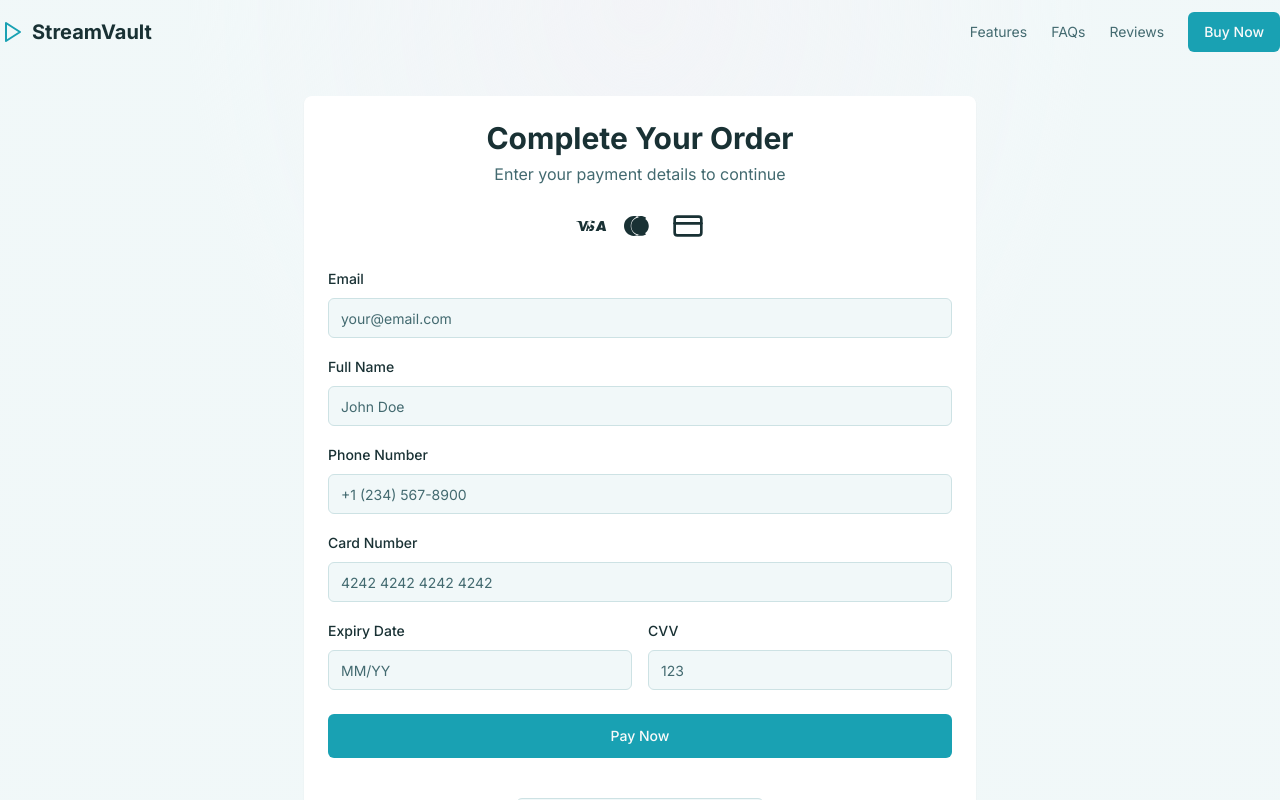
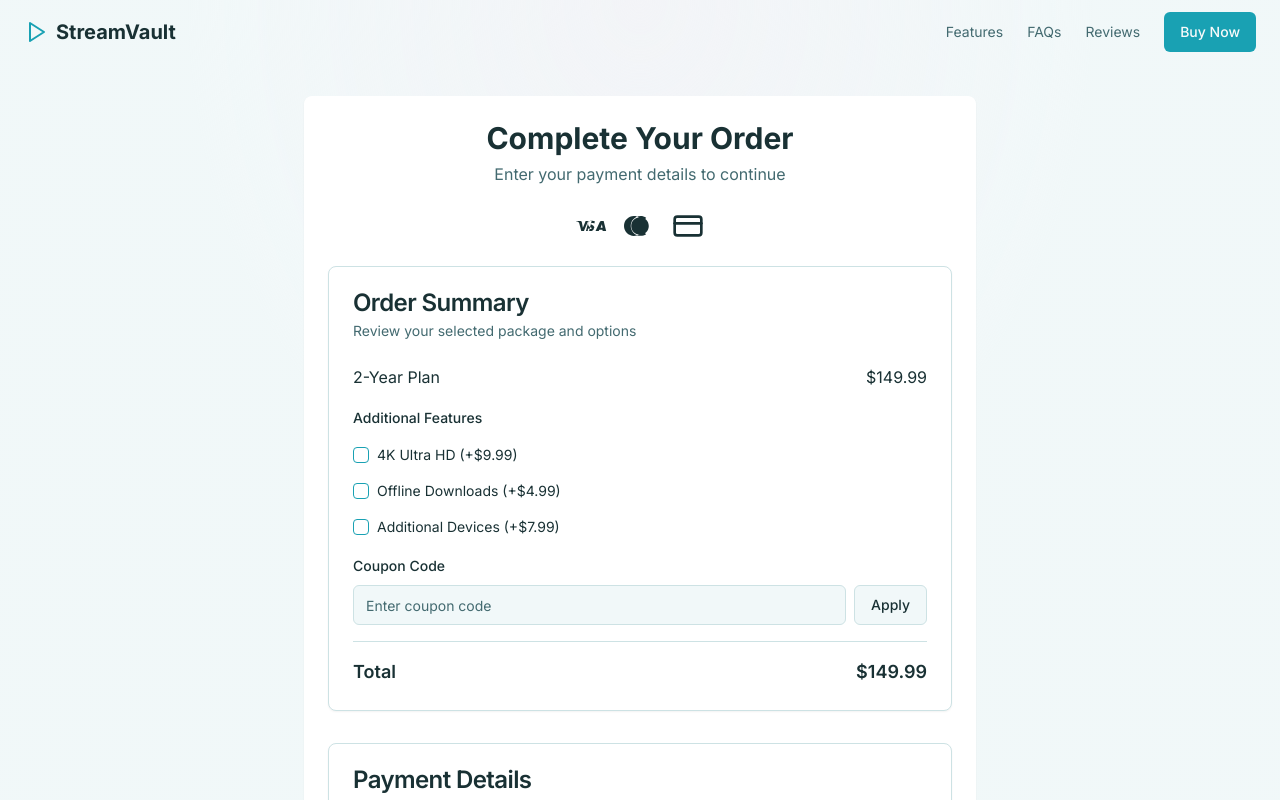
Before and after one commit to x-darwin/Griih, a Next.js app: page /payment in a window 1280 px wide. Shown: the top 800 px of the page. Built offline with nearby package versions, Linux system fonts and the light colour scheme.

Commit message:
Add files via upload

```diff
--- a/app/globals.css
+++ b/app/globals.css
@@ -63,21 +63,12 @@
 }
 
 @layer utilities {
-  .animate-on-scroll {
-    opacity: 1;
-    transform: translateY(0);
-    transition: opacity 0.6s ease-out, transform 0.6s ease-out;
-    will-change: transform, opacity;
+  .animate-infinite-scroll {
+    animation: infinite-scroll 30s linear infinite;
   }
 
-  .animate-on-scroll:not(.animate-fade-up) {
-    opacity: 0.01;
-    transform: translateY(20px);
-  }
-
-  .animate-fade-up {
-    opacity: 1;
-    transform: translateY(0);
+  .pause {
+    animation-play-state: paused;
   }
 
   @keyframes infinite-scroll {
@@ -85,19 +76,21 @@
       transform: translateX(0);
     }
     to {
-      transform: translateX(-50%);
+      transform: translateX(calc(-50% - 3rem));
     }
   }
 
-  .animate-infinite-scroll {
-    animation: infinite-scroll 25s linear infinite;
+  @keyframes tada {
+    0% { transform: scale(1); }
+    10%, 20% { transform: scale(0.9) rotate(-3deg); }
+    30%, 50%, 70%, 90% { transform: scale(1.1) rotate(3deg); }
+    40%, 60%, 80% { transform: scale(1.1) rotate(-3deg); }
+    100% { transform: scale(1) rotate(0); }
   }
 
   @media (prefers-reduced-motion: reduce) {
-    .animate-on-scroll {
-      opacity: 1;
-      transform: translateY(0);
-      transition: none;
+    .animate-infinite-scroll {
+      animation: none;
     }
   }
 
--- a/app/not-found.tsx
+++ b/app/not-found.tsx
@@ -1,18 +1,16 @@
 "use client";
 
-import { useScrollAnimation } from "@/hooks/use-scroll-animation";
 import { Button } from "@/components/ui/button";
 import { Card, CardContent, CardHeader } from "@/components/ui/card";
 import { FileQuestion } from "lucide-react";
 import Link from "next/link";
 
 export default function NotFound() {
-  const ref = useScrollAnimation();
 
   return (
     <main className="min-h-screen pt-24 pb-16">
       <div className="container mx-auto px-4">
-        <div ref={ref} className="animate-on-scroll max-w-xl mx-auto">
+        <div className="max-w-xl mx-auto">
           <Card className="glassmorphism border-0">
             <CardHeader className="text-center">
               <FileQuestion className="h-16 w-16 text-primary mx-auto mb-4" />
--- a/components/payment/payment-form.tsx
+++ b/components/payment/payment-form.tsx
@@ -1,18 +1,120 @@
 "use client";
 
+import { useState } from "react";
 import { Button } from "@/components/ui/button";
 import { Input } from "@/components/ui/input";
 import { Label } from "@/components/ui/label";
 import { Icons } from "@/components/icons";
+import { Checkbox } from "@/components/ui/checkbox";
+import {
+  Card,
+  CardContent,
+  CardDescription,
+  CardFooter,
+  CardHeader,
+  CardTitle,
+} from "@/components/ui/card";
 
 interface PaymentFormProps {
   onSubmit: (e: React.FormEvent) => void;
 }
 
+interface Package {
+  name: string;
+  price: number;
+  period: string;
+}
+
+const additionalFeatures = [
+  { id: "4k", label: "4K Ultra HD", price: 9.99 },
+  { id: "offline", label: "Offline Downloads", price: 4.99 },
+  { id: "devices", label: "Additional Devices", price: 7.99 },
+];
+
 export function PaymentForm({ onSubmit }: PaymentFormProps) {
+  const [selectedPackage] = useState<Package>({
+    name: "2-Year Plan",
+    price: 149.99,
+    period: "2 years",
+  });
+  const [couponCode, setCouponCode] = useState("");
+  const [selectedFeatures, setSelectedFeatures] = useState<string[]>([]);
+
+  const calculateTotal = () => {
+    let total = selectedPackage.price;
+    selectedFeatures.forEach((feature) => {
+      const additionalFeature = additionalFeatures.find((f) => f.id === feature);
+      if (additionalFeature) {
+        total += additionalFeature.price;
+      }
+    });
+    // Apply coupon logic here if needed
+    return total.toFixed(2);
+  };
+
   return (
+    <div className="space-y-8">
+      <Card>
+        <CardHeader>
+          <CardTitle>Order Summary</CardTitle>
+          <CardDescription>Review your selected package and options</CardDescription>
+        </CardHeader>
+        <CardContent className="space-y-4">
+          <div className="flex justify-between">
+            <span>{selectedPackage.name}</span>
+            <span>${selectedPackage.price}</span>
+          </div>
+          <div className="space-y-4">
+            <Label>Additional Features</Label>
+            {additionalFeatures.map((feature) => (
+              <div key={feature.id} className="flex items-center justify-between">
+                <div className="flex items-center space-x-2">
+                  <Checkbox
+                    id={feature.id}
+                    checked={selectedFeatures.includes(feature.id)}
+                    onCheckedChange={(checked) => {
+                      setSelectedFeatures(
+                        checked
+                          ? [...selectedFeatures, feature.id]
+                          : selectedFeatures.filter((id) => id !== feature.id)
+                      );
+                    }}
+                  />
+                  <label htmlFor={feature.id} className="text-sm">
+                    {feature.label} (+${feature.price})
+                  </label>
+                </div>
+              </div>
+            ))}
+          </div>
+          <div className="space-y-2">
+            <Label htmlFor="coupon">Coupon Code</Label>
+            <div className="flex space-x-2">
+              <Input
+                id="coupon"
+                value={couponCode}
+                onChange={(e) => setCouponCode(e.target.value)}
+                placeholder="Enter coupon code"
+              />
+              <Button variant="outline">Apply</Button>
+            </div>
+          </div>
+          <div className="pt-4 border-t">
+            <div className="flex justify-between text-lg font-semibold">
+              <span>Total</span>
+              <span>${calculateTotal()}</span>
+            </div>
+          </div>
+        </CardContent>
+      </Card>
+
       <form onSubmit={onSubmit} className="space-y-6">
-      <div className="space-y-4">
+        <Card>
+          <CardHeader>
+            <CardTitle>Payment Details</CardTitle>
+            <CardDescription>Enter your payment information securely</CardDescription>
+          </CardHeader>
+          <CardContent className="space-y-4">
             <div className="grid grid-cols-1 gap-4">
               <div className="space-y-2">
                 <Label htmlFor="email">Email</Label>
@@ -71,23 +173,23 @@ export function PaymentForm({ onSubmit }: PaymentFormProps) {
                 />
               </div>
             </div>
-      </div>
-
+          </CardContent>
+          <CardFooter className="flex flex-col space-y-4">
             <Button type="submit" className="w-full" size="lg">
-        Pay Now
+              Pay ${calculateTotal()} Now
             </Button>
-
-      <div className="text-center">
             <Button
               variant="outline"
               type="button"
               onClick={() => window.open("https://wa.me/1234567890", "_blank")}
-          className="mt-4"
+              className="w-full"
             >
               <Icons.whatsapp className="mr-2 h-4 w-4" />
               Need help? Contact Support
             </Button>
+          </CardFooter>
+        </Card>
+      </form>
     </div>
-    </form>
   );
 }
--- a/components/sections/trusted-by.tsx
+++ b/components/sections/trusted-by.tsx
@@ -1,7 +1,6 @@
 "use client";
 
 import Image from "next/image";
-import { cn } from "@/lib/utils";
 
 const brands = [
   { name: "Netflix", logo: "/brands/netflix.svg" },
@@ -18,25 +17,27 @@ const brands = [
 
 export function TrustedBySection() {
   return (
-    <section className="py-8 md:py-16">
+    <section className="py-12 md:py-20 overflow-hidden">
       <div className="container mx-auto px-4">
         <div>
-          <h2 className="text-center text-lg md:text-xl font-semibold mb-6 md:mb-8 text-foreground">
+          <h2 className="text-center text-lg md:text-xl font-semibold mb-8 md:mb-12 text-foreground">
             Trusted by Leading Entertainment Brands
           </h2>
           <div className="overflow-hidden">
-            <div className="flex animate-infinite-scroll space-x-8">
-              {[...brands, ...brands].map((brand, index) => (
+            <div className="flex space-x-12 animate-infinite-scroll hover:pause">
+              {[...brands, ...brands, ...brands].map((brand, index) => (
                 <div
                   key={`${brand.name}-${index}`}
-                  className="w-24 md:w-32 h-8 md:h-12 relative brightness-0 hover:scale-110 transition-all duration-300 flex-shrink-0"
+                  className="w-32 md:w-40 h-12 md:h-16 grayscale hover:grayscale-0 hover:scale-110 transition-all duration-300 flex-shrink-0"
                 >
+                  <div className="relative w-full h-full">
                     <Image
                       src={brand.logo}
                       alt={brand.name}
                       fill
                       className="object-contain"
                     />
+                  </div>
                 </div>
               ))}
             </div>
--- a/components/sections/why-choose-us.tsx
+++ b/components/sections/why-choose-us.tsx
@@ -50,13 +50,13 @@ export function WhyChooseUsSection() {
             </p>
           </div>
 
-          <div className="grid grid-cols-1 md:grid-cols-2 lg:grid-cols-4 gap-8">
+          <div className="grid grid-cols-1 md:grid-cols-2 lg:grid-cols-4 gap-6 lg:gap-8">
             {features.map((feature) => (
               <div
                 key={feature.title}
                 className={cn(
                   "group relative rounded-xl backdrop-blur-sm",
-                  "p-8 transition-all duration-300 hover:scale-105"
+                  "p-8 h-[280px] transition-all duration-300 hover:scale-105"
                 )}
               >
                 <div className={cn(
@@ -64,20 +64,21 @@ export function WhyChooseUsSection() {
                   feature.gradient
                 )} />
 
-                <div className="relative space-y-4">
+                <div className="relative space-y-6">
                   <div className={cn(
-                    "h-14 w-14 rounded-xl flex items-center justify-center",
+                    "h-16 w-16 rounded-xl flex items-center justify-center",
                     "bg-gradient-to-br shadow-lg",
                     feature.gradient
                   )}>
-                    <feature.icon className={cn("h-7 w-7", feature.iconColor)} />
+                    <feature.icon className={cn("h-8 w-8", feature.iconColor)} />
                   </div>
 
-                  <h3 className="text-xl font-semibold">{feature.title}</h3>
-
-                  <p className="text-muted-foreground leading-relaxed">
-                    {feature.description}
-                  </p>
+                  <div className="space-y-4">
+                    <h3 className="text-xl font-semibold">{feature.title}</h3>
+                    <p className="text-muted-foreground leading-relaxed">
+                      {feature.description}
+                    </p>
+                  </div>
                 </div>
               </div>
             ))}
--- a/tailwind.config.ts
+++ b/tailwind.config.ts
@@ -8,6 +8,13 @@ const config: Config = {
     './app/**/*.{js,ts,jsx,tsx,mdx}',
   ],
   theme: {
+    container: {
+      center: true,
+      padding: "1.5rem",
+      screens: {
+        "2xl": "1440px",
+      },
+    },
     extend: {
       backgroundImage: {
         'gradient-radial': 'radial-gradient(var(--tw-gradient-stops))',
```
Also changed, not shown: components/sections/hero.tsx (+24 -14 lines). Lines whose indentation alone changed are shown as unchanged.
